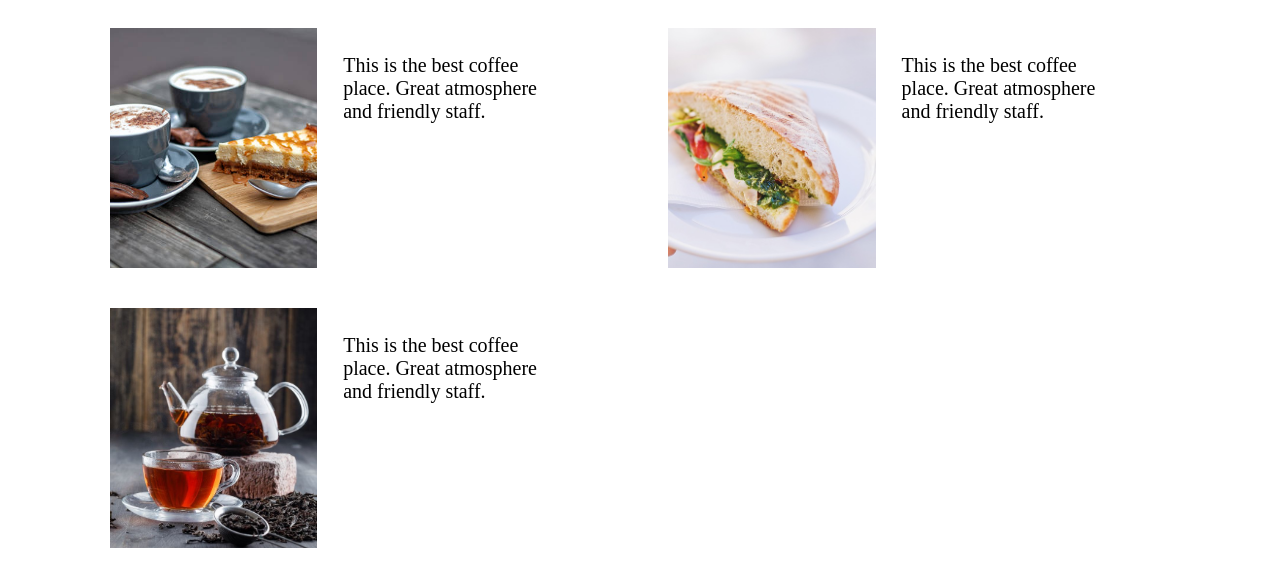
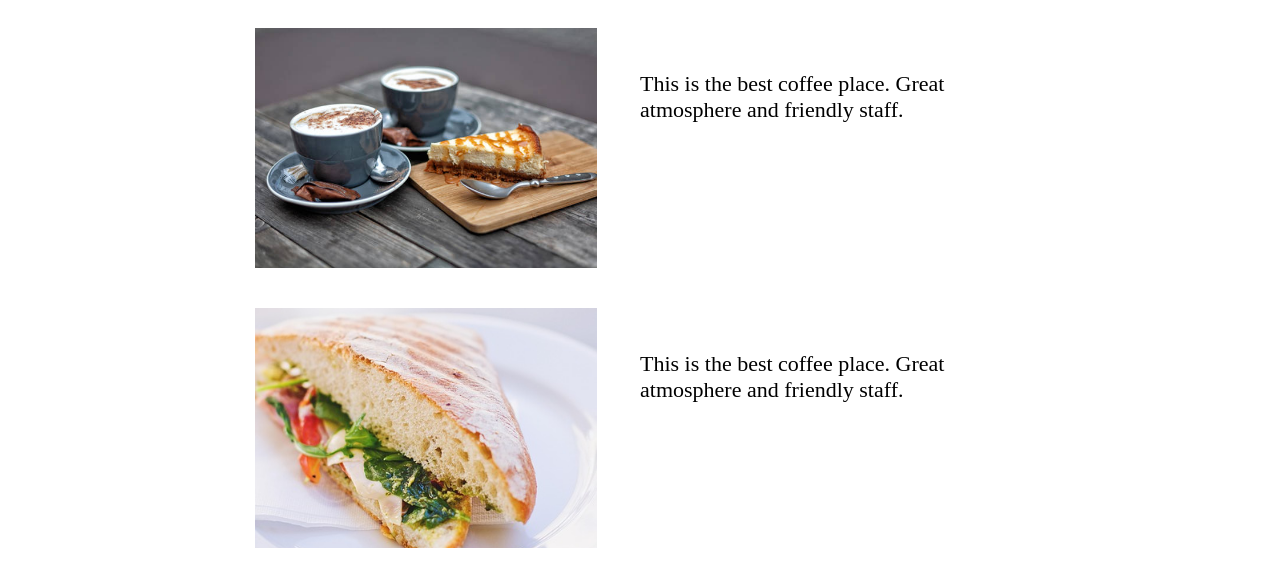
Before and after one commit to gramos-12/WK6_fall2025, a plain HTML site: page blog.html in a window 1280 px wide. Shown: the part 121-706 px from the top of the page. Drawn offline with Linux system fonts and the light colour scheme.

Commit message:
worked on Blog page css

```diff
--- a/styles.css
+++ b/styles.css
@@ -664,7 +664,7 @@ form{
     #main_blog{
       display: flex;
       flex-wrap: wrap;
-      width: 90%;
+      width: 70%;
       height: auto;
       margin: auto;
       margin-top: 20px;
@@ -674,7 +674,7 @@ form{
       #blog_post1, #blog_post2, #blog_post3{
         display: flex;
         justify-content: center;
-        width: 45%;
+        width: 100%;
         margin: 20px;
 
       }
@@ -688,7 +688,7 @@ form{
   margin: 0;
   }
   #p1_post, #p2_post, #p3_post{
-    font-size: 20px;
+    font-size: 22px;
     width: 40%;
     margin: 5%;
     padding: 0;
@@ -761,6 +761,9 @@ footer {
 #food, #coff_bean, #loose_lt{
   width:40%;
 }
+#blog_post1 img, #blog_post2 img, #blog_post3 img{
+    width: 100%;
+  }
 }
 /* ---------------     800px breakpoint     -----------------*/
 
@@ -930,11 +933,9 @@ width: 100%;
  #blog_post1, #blog_post2, #blog_post3{
     display: block;
     text-align: center;
-    width: 100%;
+
  }
- #blog_post1 img, #blog_post2 img, #blog_post3 img{
-    width: 100%;
-  }
+
   #p1_post, #p2_post, #p3_post{
     width: 100%;
     margin: 0;
```
